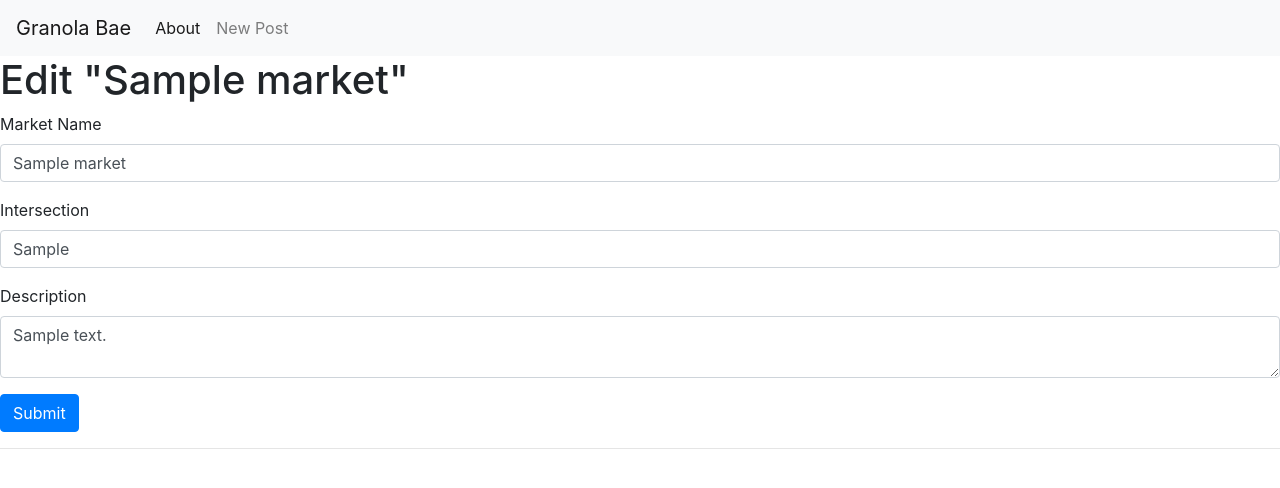
After one commit to peterbriggs42/granola-bae, a Flask app: page /1/edit in a window 1280 px wide. The commit adds this page. Shown: the top 488 px of the page. Run offline with Flask 2, Linux system fonts and the light colour scheme; tables that the repository leaves empty hold one stand-in row (values such as "Sample post"); some libraries are stand-ins or nearby versions.

Commit message:
add edit method, more props

```diff
--- a/src/granola-bae/app.py
+++ b/src/granola-bae/app.py
@@ -1,6 +1,6 @@
 import sys
 import json
-from flask import Flask, render_template, jsonify
+from flask import Flask, render_template, jsonify, request, redirect, url_for, flash
 from flask_sqlalchemy import SQLAlchemy
 
 app = Flask(__name__)
@@ -14,12 +14,18 @@ class Market(db.Model):
     latitude = db.Column(db.Float)
     longitude = db.Column(db.Float)
     name = db.Column(db.String(100))
+    intersection = db.Column(db.String(100))
+    day = db.Column(db.String(100))
+    description = db.Column(db.String(1000))
 
-    def __init__(self, id, lat, lng, name):
+    def __init__(self, id, lat, lng, name, intersection, day, description=""):
         self.id = id
         self.latitude = lat
         self.longitude = lng
         self.name = name
+        self.intersection = intersection
+        self.day = day
+        self.description = description
 
     def __repr__(self):
         return "<Point %d: Lat %s Lng %s>" % (self.id, self.latitude, self.longitude)
@@ -31,23 +37,44 @@ def import_market_data(db):
             lng = f['geometry']['coordinates'][0]
             lat = f['geometry']['coordinates'][1]
             name = f['properties']['location']
+            intersection = f['properties']['intersection']
+            day = f['properties']['day']
             print("{2} ({0}, {1})".format(lat,lng,name))
-            market = Market(None, lat, lng, name)
+            market = Market(None, lat, lng, name, intersection, day)
             db.session.add(market)
         db.session.commit()
     return
 
+def get_market(market_id):
+    market = Market.query.filter_by(id=market_id).first()
+    return market
 
 @app.route('/')
 def index():
     markets = Market.query.all()
     return render_template('index.html', markets=markets)
 
-@app.route('/market/<int:market_id>')
-def get_market(market_id):
-    markets = Market.query.filter_by(id=market_id).all()
-    coords = [[market.latitude, market.longitude] for market in markets]
-    return jsonify({"data": coords})
+@app.route('/<int:id>/edit', methods=('GET', 'POST'))
+def edit(id):
+    market = get_market(id)
+    if request.method == 'POST':
+        name = request.form['name']
+        if not name:
+            flash('Name is required bro!')
+        else:
+            market.name = name
+            market.intersection = request.form['intersection']
+            market.description = request.form['description']
+            db.session.commit()
+        return redirect(url_for('index'))
+    return render_template('edit.html', market=market)
+
+
+# @app.route('/market/<int:market_id>')
+# def get_market(market_id):
+#     markets = Market.query.filter_by(id=market_id).all()
+#     coords = [[market.latitude, market.longitude] for market in markets]
+#     return jsonify({"data": coords})
 
 @app.route('/markets')
 def get_all_markets():
@@ -55,6 +82,7 @@ def get_all_markets():
     coords = [[market.latitude, market.longitude] for market in markets]
     return jsonify({"data": coords})
 
+# TODO move these commands into a separate utils.py script
 if __name__ == '__main__':
     if len(sys.argv) > 1:
         if sys.argv[1] == 'makedb':
@@ -65,6 +93,7 @@ if __name__ == '__main__':
             if markets is None:
                 print("No market data")
             for m in markets:
-                print(m.name)
+                print("{0} ({1}, {2})".format(m.name, m.latitude, m.longitude))
+                print("---- Intersection: {0} | Day: {1}".format(m.intersection, m.day))
     else:
         app.run(debug=True)
--- /dev/null
+++ b/src/granola-bae/templates/base.html
@@ -0,0 +1,35 @@
+<!doctype html>
+<html lang="en">
+  <head>
+    <!-- Required meta tags -->
+    <meta charset="utf-8">
+    <meta name="viewport" content="width=device-width, initial-scale=1, shrink-to-fit=no">
+
+    <script src="{{url_for('static', filename='jquery-2.2.2.min.js')}}"></script>
+    <script src="{{url_for('static', filename='leaflet/leaflet.js')}}"></script>
+    <link rel="stylesheet" href="{{url_for('static', filename='leaflet/leaflet.css')}}">
+    <link rel="stylesheet" href="{{url_for('static', filename='demo.css')}}">
+    <!-- <link rel="stylesheet" href="https://maxcdn.bootstrapcdn.com/bootstrap/3.3.6/css/bootstrap.min.css"> -->
+    <link rel="stylesheet" href="https://stackpath.bootstrapcdn.com/bootstrap/4.3.1/css/bootstrap.min.css" integrity="sha384-ggOyR0iXCbMQv3Xipma34MD+dH/1fQ784/j6cY/iJTQUOhcWr7x9JvoRxT2MZw1T" crossorigin="anonymous">
+</head>
+<body>
+    <nav class="navbar navbar-expand-md navbar-light bg-light">
+        <a class="navbar-brand" href="{{ url_for('index')}}">Granola Bae</a>
+        <button class="navbar-toggler" type="button" data-toggle="collapse" data-target="#navbarNav" aria-controls="navbarNav" aria-expanded="false" aria-label="Toggle navigation">
+            <span class="navbar-toggler-icon"></span>
+        </button>
+        <div class="collapse navbar-collapse" id="navbarNav">
+            <ul class="navbar-nav">
+            <li class="nav-item active">
+                <a class="nav-link" href="#">About</a>
+            </li>
+            <li class="nav-item">
+                <a class="nav-link" href="#">New Post</a>
+            </li>
+            </ul>
+        </div>
+    </nav>
+    <div>
+        {% block content %} {% endblock %}
+    </div>
+</body>
--- /dev/null
+++ b/src/granola-bae/templates/edit.html
@@ -0,0 +1,34 @@
+{% extends 'base.html' %}
+
+{% block content %}
+<h1>{% block title %} Edit "{{ market['name'] }}" {% endblock %}</h1>
+
+<form method="post">
+    <div class="form-group">
+        <label for="name">Market Name</label>
+        <input type="text" name="name" placeholder="Market name"
+               class="form-control"
+               value="{{ request.form['name'] or market['name'] }}">
+        </input>
+    </div>
+
+    <div class="form-group">
+        <label for="intersection">Intersection</label>
+        <input type="text" name="intersection" placeholder="Intersection"
+                class="form-control"
+                value="{{ request.form['intersection'] or market['intersection'] }}">
+        </input>
+    </div>
+
+    <div class="form-group">
+        <label for="description">Description</label>
+        <textarea name="description" placeholder="Description"
+                  class="form-control">{{ request.form['description'] or market['description'] }}</textarea>
+    </div>
+
+    <div class="form-group">
+        <button type="submit" class="btn btn-primary">Submit</button>
+    </div>
+</form>
+<hr>
+{% endblock %}
```
Also changed, not shown: src/granola-bae/templates/index.html (+14 -20 lines), src/granola-bae/templates/map.html (added, +14 -0 lines).
